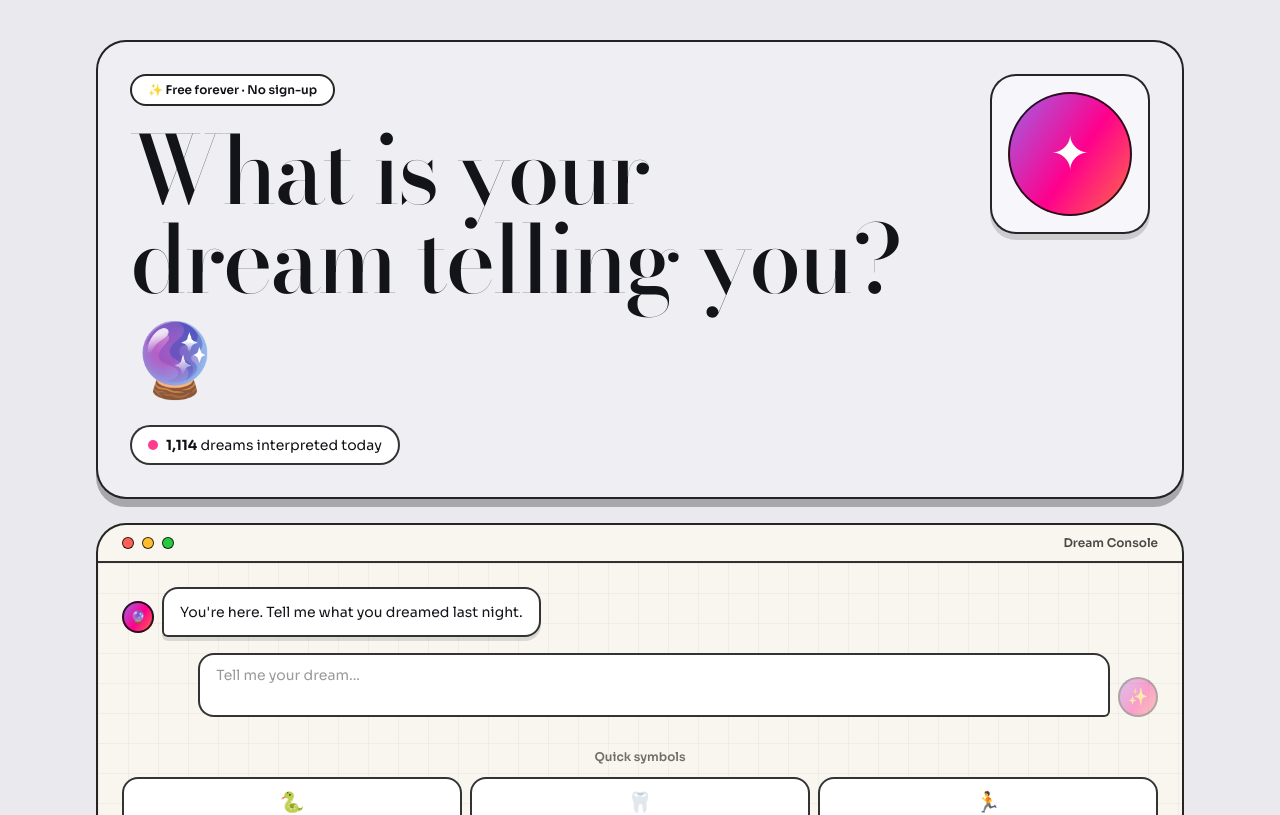
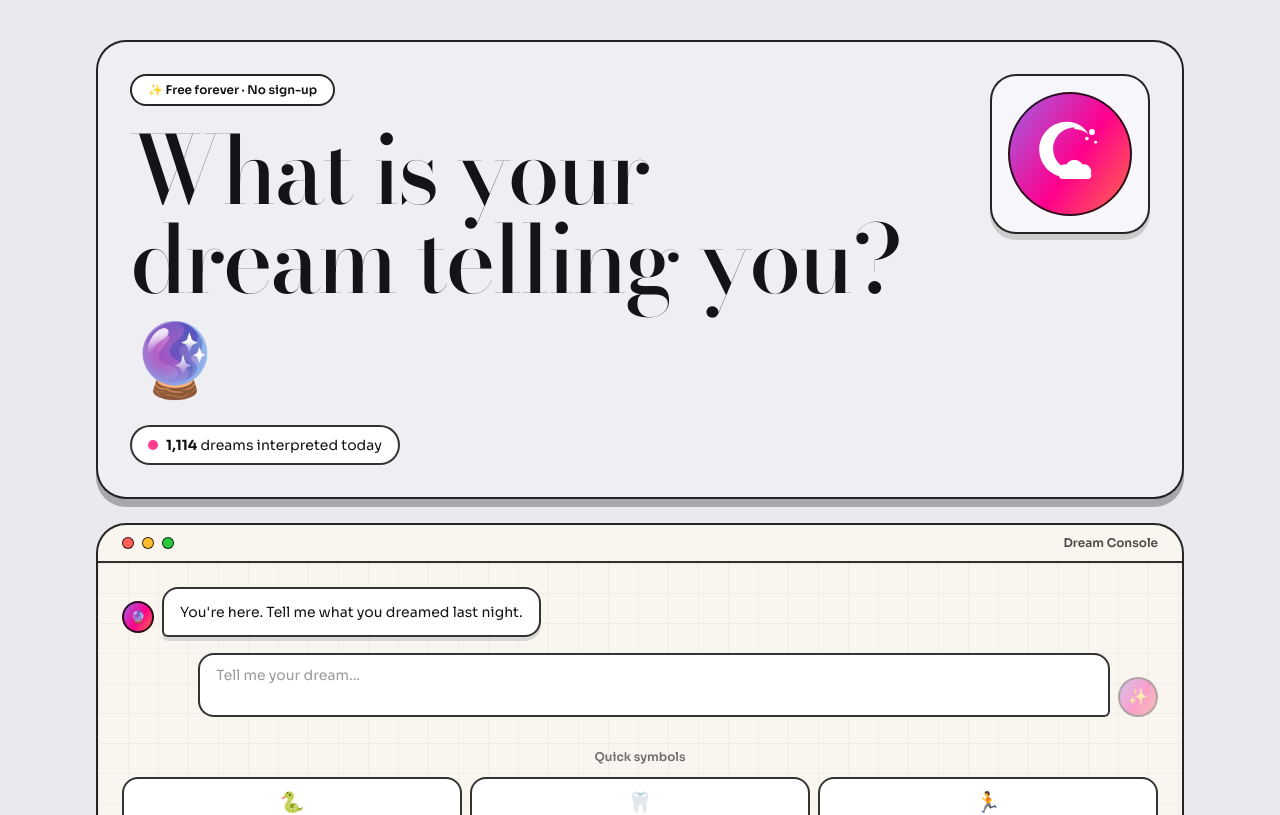
Before and after one commit to kiwi-content/dream-interpreter-en, a Next.js app: page / in a window 1280 px wide. Shown: the top 815 px of the page. Built offline with nearby package versions, Linux system fonts and the light colour scheme.

Commit message:
Use dream-themed moon and cloud hero icon

```diff
--- a/app/page.tsx
+++ b/app/page.tsx
@@ -201,8 +201,22 @@ export default function Home() {
             </div>
 
             <div className="justify-self-start rounded-[26px] border-2 border-black/85 bg-[#f7f7fb] p-4 shadow-[0_6px_0_0_rgba(0,0,0,0.15)] lg:justify-self-end">
-              <div className="neo-chip-gradient flex h-[124px] w-[124px] items-center justify-center rounded-full border-2 border-black/80 text-5xl text-white">
-                ✦
+              <div className="neo-chip-gradient flex h-[124px] w-[124px] items-center justify-center rounded-full border-2 border-black/80">
+                <svg viewBox="0 0 120 120" className="h-[88px] w-[88px]" role="img" aria-label="Dream icon">
+                  <path
+                    d="M66 24c-16 0-29 13-29 29s13 29 29 29c7 0 14-2 19-7-5 10-16 17-29 17-21 0-38-17-38-38s17-38 38-38c13 0 24 7 29 17-5-4-12-7-19-7z"
+                    fill="white"
+                  />
+                  <circle cx="90" cy="30" r="4" fill="white" />
+                  <circle cx="83" cy="39" r="2.5" fill="white" />
+                  <circle cx="95" cy="44" r="2" fill="white" />
+                  <g fill="white">
+                    <circle cx="53" cy="84" r="10" />
+                    <circle cx="66" cy="81" r="13" />
+                    <circle cx="79" cy="84" r="10" />
+                    <rect x="45" y="84" width="44" height="10" rx="5" />
+                  </g>
+                </svg>
               </div>
             </div>
           </div>
```
